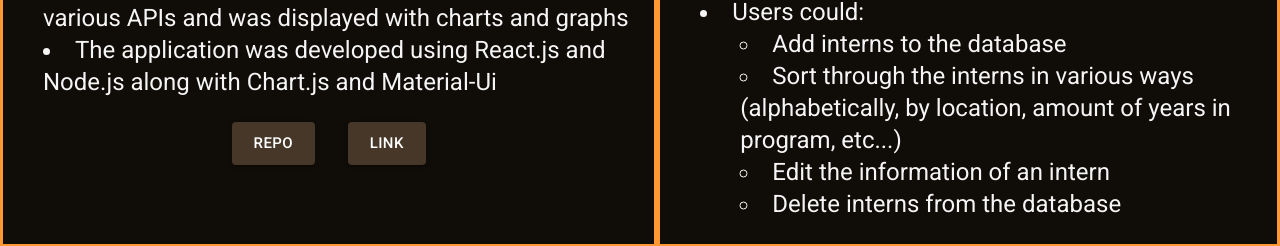
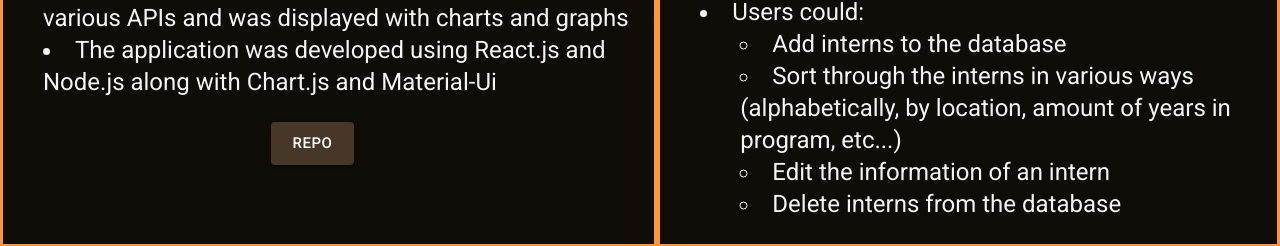
Before and after one commit to Cortlando/porfolio-site, a React (Create React App) app: page / in a window 1280 px wide. Shown: the part 2460-2706 px from the top of the page. Built offline with nearby package versions, Linux system fonts and the light colour scheme.

Commit message:
Removed link to covid-19 project since API is down

```diff
--- a/src/components/Experience/Experience.js
+++ b/src/components/Experience/Experience.js
@@ -65,11 +65,6 @@ const Experience = () => {
                                             Repo
                                         </Button>
                                     </div>
-                                    <div className="ProjectOneLink">
-                                        <Button href="https://covid19trackerproject.com/" variant="contained" color="secondary" size="large" target="_blank" style={{backgroundColor: "#463728"}}>
-                                            Link
-                                        </Button>
-                                    </div>
                                 </div>
 
                             </div>
```
Also changed, not shown: 2 other files (tests, documents, lock files or other folders).
